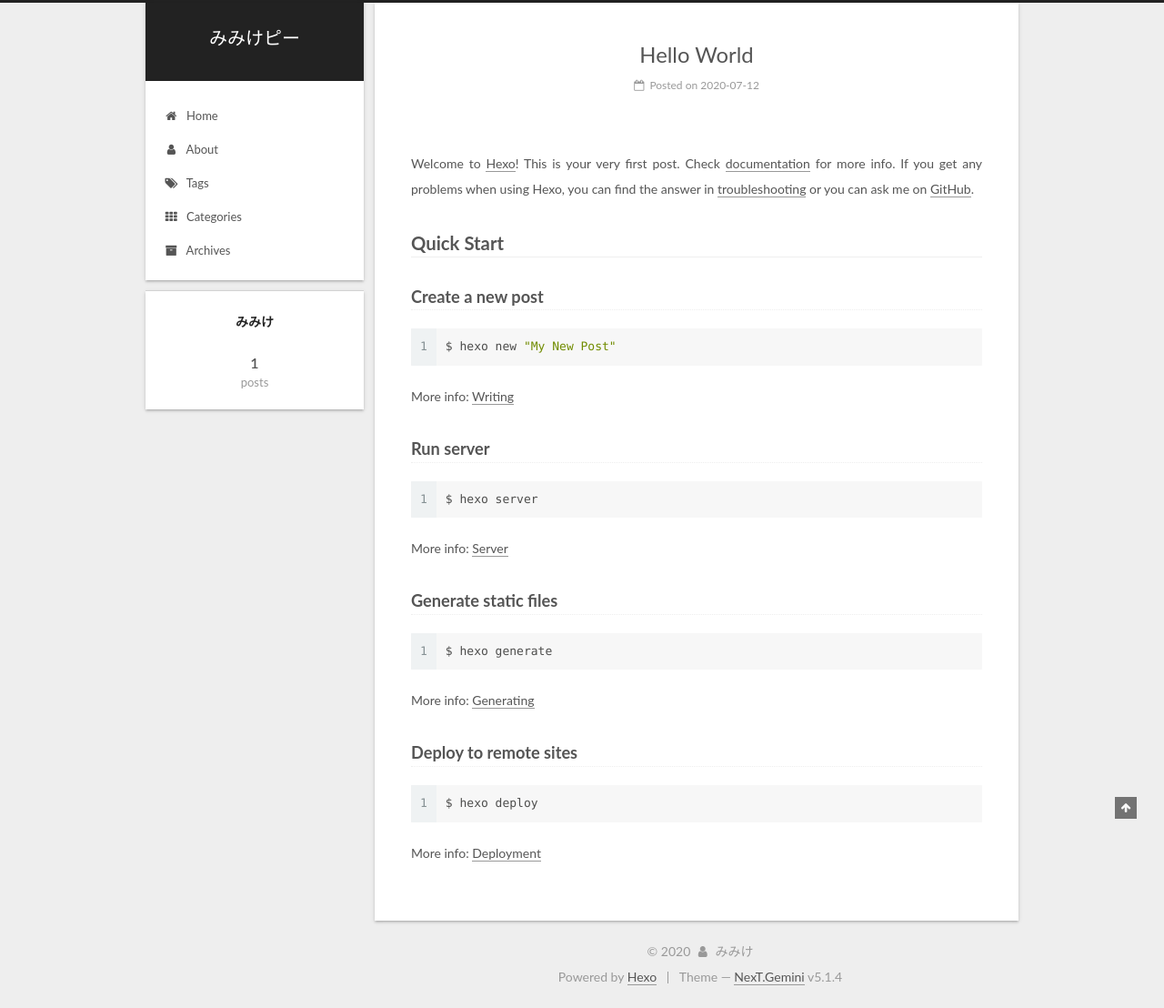
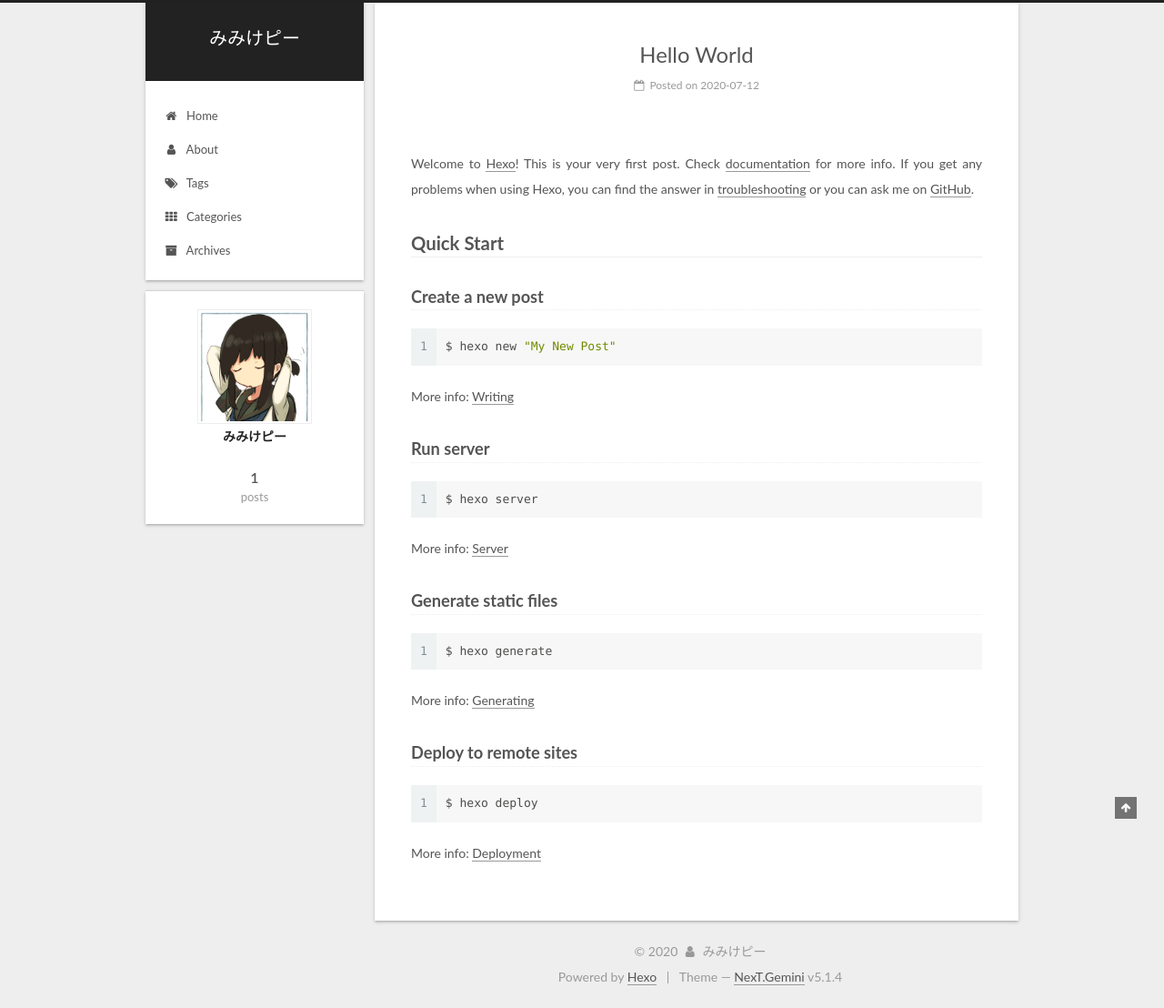
Before and after one commit to mimikeP/mimikeP.github.io, a plain HTML site: page index.html in a window 1280 px wide. Shown: the whole page at 91% size. Drawn offline with Linux system fonts and the light colour scheme.

Commit message:
Site updated: 2020-07-12 18:10:38

```diff
--- a/css/main.css
+++ b/css/main.css
@@ -1823,7 +1823,7 @@ pre .javascript .function {
   width: 4px;
   height: 4px;
   border-radius: 50%;
-  background: #4796ff;
+  background: #f0ff96;
 }
 .links-of-blogroll {
   font-size: 13px;
--- a/index.html
+++ b/index.html
@@ -84,7 +84,7 @@
 <meta property="og:url" content="https://mimikep.github.io/index.html">
 <meta property="og:site_name" content="みみけピー">
 <meta property="og:locale" content="en_US">
-<meta property="article:author" content="みみけ">
+<meta property="article:author" content="みみけピー">
 <meta name="twitter:card" content="summary">
 
 
@@ -262,9 +262,9 @@
     <link itemprop="mainEntityOfPage" href="https://mimikep.github.io/2020/07/12/hello-world/">
 
     <span hidden itemprop="author" itemscope itemtype="http://schema.org/Person">
-      <meta itemprop="name" content="みみけ">
+      <meta itemprop="name" content="みみけピー">
       <meta itemprop="description" content="">
-      <meta itemprop="image" content="/images/avatar.gif">
+      <meta itemprop="image" content="/images/avatar.png">
     </span>
 
     <span hidden itemprop="publisher" itemscope itemtype="http://schema.org/Organization">
@@ -413,7 +413,11 @@
         <div class="site-overview">
           <div class="site-author motion-element" itemprop="author" itemscope itemtype="http://schema.org/Person">
 
-              <p class="site-author-name" itemprop="name">みみけ</p>
+              <img class="site-author-image" itemprop="image"
+                src="/images/avatar.png"
+                alt="みみけピー" />
+
+              <p class="site-author-name" itemprop="name">みみけピー</p>
               <p class="site-description motion-element" itemprop="description"></p>
           </div>
 
@@ -469,7 +473,7 @@
   <span class="with-love">
     <i class="fa fa-user"></i>
   </span>
-  <span class="author" itemprop="copyrightHolder">みみけ</span>
+  <span class="author" itemprop="copyrightHolder">みみけピー</span>
 
 
 </div>
```
Also changed, not shown: 2020/07/12/hello-world/index.html (+9 -5 lines), about/index.html (+7 -3 lines), archives/2020/07/index.html (+7 -3 lines), archives/2020/index.html (+7 -3 lines), archives/index.html (+7 -3 lines), categories/index.html (+7 -3 lines), tags/index.html (+7 -3 lines), images/avatar.png (added).
